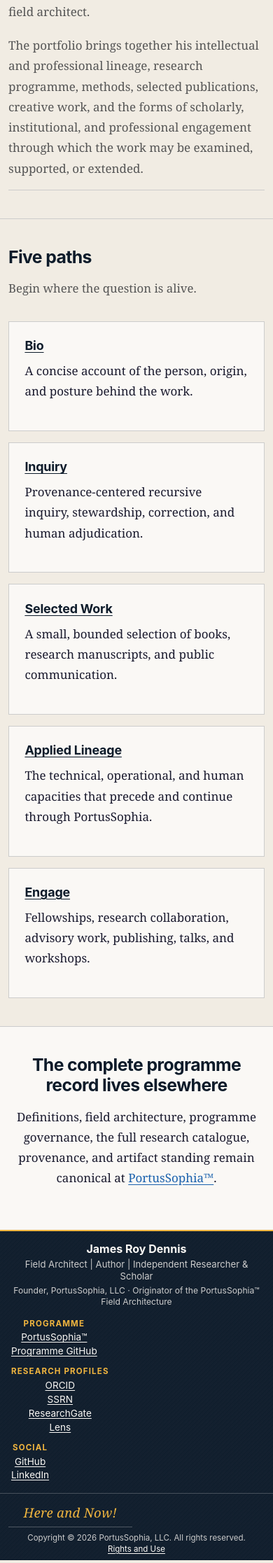
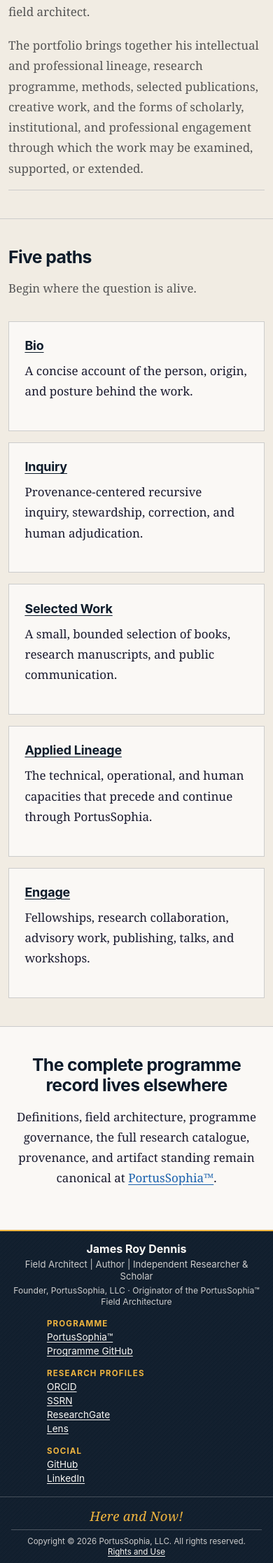
Before and after one commit to portussophia/portussophia-founder, a Jekyll site: the page built from index.md, in a window 390 px wide. Shown: the part 2007-4240 px from the top of the page at 70% size. Built offline with Jekyll 4.4.1, drawn with Linux system fonts in a browser that asks for light colours.

Commit message:
Align Founder footer on mobile

```diff
--- a/assets/css/founder-footer.css
+++ b/assets/css/founder-footer.css
@@ -117,7 +117,8 @@
 }
 
 .founder-footer .footer-refrain {
-  margin: 0 0 0.58rem;
+  width: min(100%, 30rem);
+  margin: 0 auto 0.58rem;
   padding: 0 1.35rem 0.68rem;
   border-bottom: 1px solid rgba(204, 204, 204, 0.32);
   color: var(--ps-gold, #f0b53f);
@@ -149,8 +150,7 @@
     gap: 1rem;
   }
 
-  .founder-footer .footer-identity,
-  .founder-footer .footer-panels {
+  .founder-footer .footer-identity {
     text-align: center;
   }
 
@@ -161,27 +161,35 @@
   }
 
   .founder-footer .footer-panels {
-    grid-template-columns: repeat(3, minmax(0, 1fr));
+    grid-template-columns: 1fr;
+    justify-items: center;
+    gap: 1rem;
+    text-align: left;
   }
 
   .founder-footer .footer-panel {
-    justify-items: center;
+    width: min(100%, 16rem);
+    justify-items: start;
+    text-align: left;
   }
 }
 
 @media (max-width: 34rem) {
-  .founder-footer .footer-panels {
-    grid-template-columns: 1fr;
-    gap: 0.85rem;
-  }
-
   .founder-footer .footer-closing {
+    width: min(calc(100% - 2rem), 42rem);
     padding-block: 1.1rem 0.55rem;
   }
 
   .founder-footer .footer-refrain {
-    margin-bottom: 0.5rem;
-    padding-bottom: 0.6rem;
+    width: 100%;
+    margin: 0 auto 0.5rem;
+    padding: 0 1rem 0.6rem;
+  }
+
+  .founder-footer .footer-copyright {
+    width: 100%;
+    padding-inline: 0.25rem;
+    text-align: center;
   }
 }
 
```
